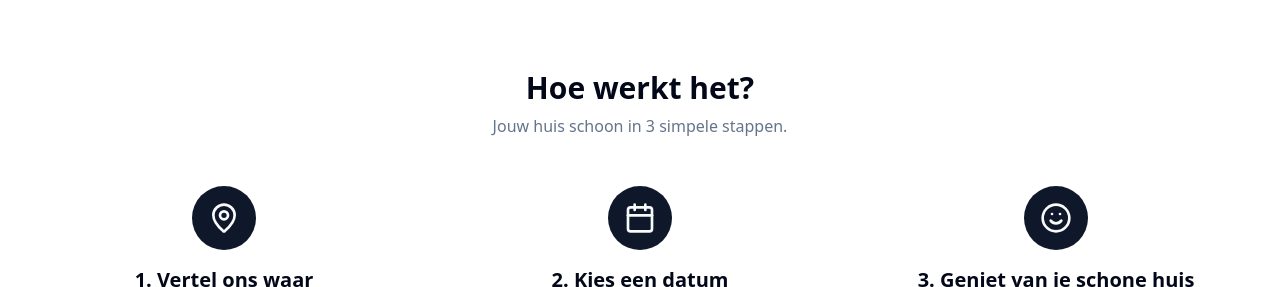
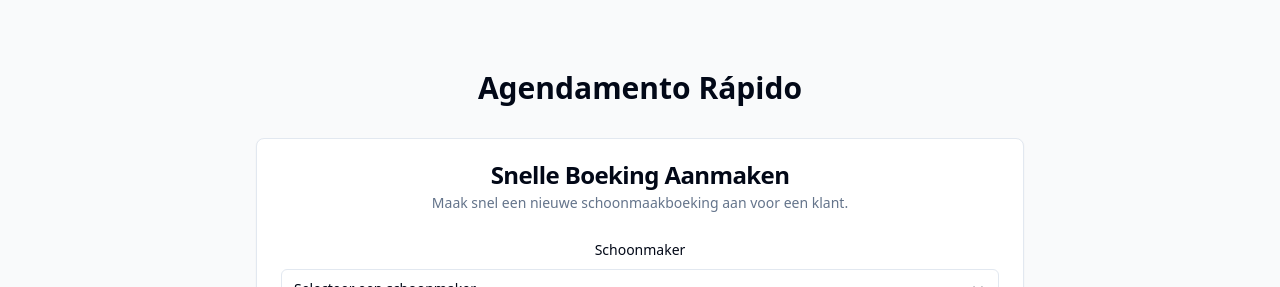
Before and after one commit to brenodiogo1/helpme, a React (Vite) app: page / in a window 1280 px wide. Shown: the part 811-1098 px from the top of the page. Built offline with nearby package versions, Linux system fonts and the light colour scheme; no server answers; the database is empty.

Commit message:
[dyad] Movido o componente QuickBooking para a página inicial e removido sua rota e link do painel de administração. - wrote 3 file(s)

```diff
--- a/src/App.tsx
+++ b/src/App.tsx
@@ -58,7 +58,7 @@ import CleanerProvider from "./pages/cleaner/CleanerProvider";
 import { SettingsProvider } from "@/contexts/SettingsContext";
 import { useEffect } from "react";
 import MijnTaken from "./pages/cleaner/MijnTaken";
-import QuickBooking from "./pages/admin/QuickBooking"; // Importar a nova página
+// import QuickBooking from "./pages/admin/QuickBooking"; // Remover importação se não for mais usada aqui
 
 const queryClient = new QueryClient();
 
@@ -153,7 +153,7 @@ const App = () => {
                 <Route path="abonnementen" element={<SubscriptionsBeheren />} />
                 <Route path="instellingen" element={<AdminSettings />} />
                 <Route path="chat" element={<AdminChat />} />
-                <Route path="quick-booking" element={<QuickBooking />} /> {/* Nova rota */}
+                {/* <Route path="quick-booking" element={<QuickBooking />} /> */} {/* Rota removida */}
               </Route>
 
               {/* Catch-all Route */}
--- a/src/components/AdminSidebar.tsx
+++ b/src/components/AdminSidebar.tsx
@@ -1,4 +1,4 @@
-import { Bell, Home, Users, CalendarCheck, FileText, Settings, Gem, LogOut, Wallet, MessageSquare, CalendarPlus } from "lucide-react"; // Adicionado CalendarPlus
+import { Bell, Home, Users, CalendarCheck, FileText, Settings, Gem, LogOut, Wallet, MessageSquare } from "lucide-react"; // Removido CalendarPlus
 import { Link, useLocation } from "react-router-dom";
 import { Button } from "@/components/ui/button";
 import { Badge } from "@/components/ui/badge";
@@ -47,8 +47,8 @@ const AdminSidebar = () => {
                 6
               </Badge>
             </Link>
-            <Link
-              to="/admin/quick-booking" // Novo link para Agendamento Rápido
+            {/* <Link
+              to="/admin/quick-booking" // Link removido
               className={cn(
                 "flex items-center gap-3 rounded-lg px-3 py-2 text-muted-foreground transition-all hover:text-primary",
                 isActive("/admin/quick-booking") && "bg-muted text-primary"
@@ -56,7 +56,7 @@ const AdminSidebar = () => {
             >
               <CalendarPlus className="h-4 w-4" />
               Snelle Boeking
-            </Link>
+            </Link> */}
             <Link
               to="/admin/schoonmakers"
               className={cn(
--- a/src/pages/Index.tsx
+++ b/src/pages/Index.tsx
@@ -12,7 +12,8 @@ import { Popover, PopoverContent, PopoverTrigger } from "@/components/ui/popover
 import { Calendar } from "@/components/ui/calendar";
 import { format } from "date-fns";
 import { Select, SelectContent, SelectItem, SelectTrigger, SelectValue } from "@/components/ui/select";
-import LiveActivityFeed from "@/components/LiveActivityFeed"; // Importar o novo componente
+import LiveActivityFeed from "@/components/LiveActivityFeed";
+import QuickBooking from "@/pages/admin/QuickBooking"; // Importar o componente QuickBooking
 
 const timeSlots = ["09:00", "10:00", "11:00", "12:00", "13:00", "14:00", "15:00", "16:00"];
 
@@ -115,6 +116,14 @@ const Index = () => {
               </Button>
             </div>
           </div>
+        </div>
+      </section>
+
+      {/* Quick Booking Section (New) */}
+      <section className="py-16 lg:py-24 bg-gray-50">
+        <div className="container mx-auto text-center">
+          <h2 className="text-3xl font-bold mb-8">Agendamento Rápido</h2>
+          <QuickBooking />
         </div>
       </section>
 
```
